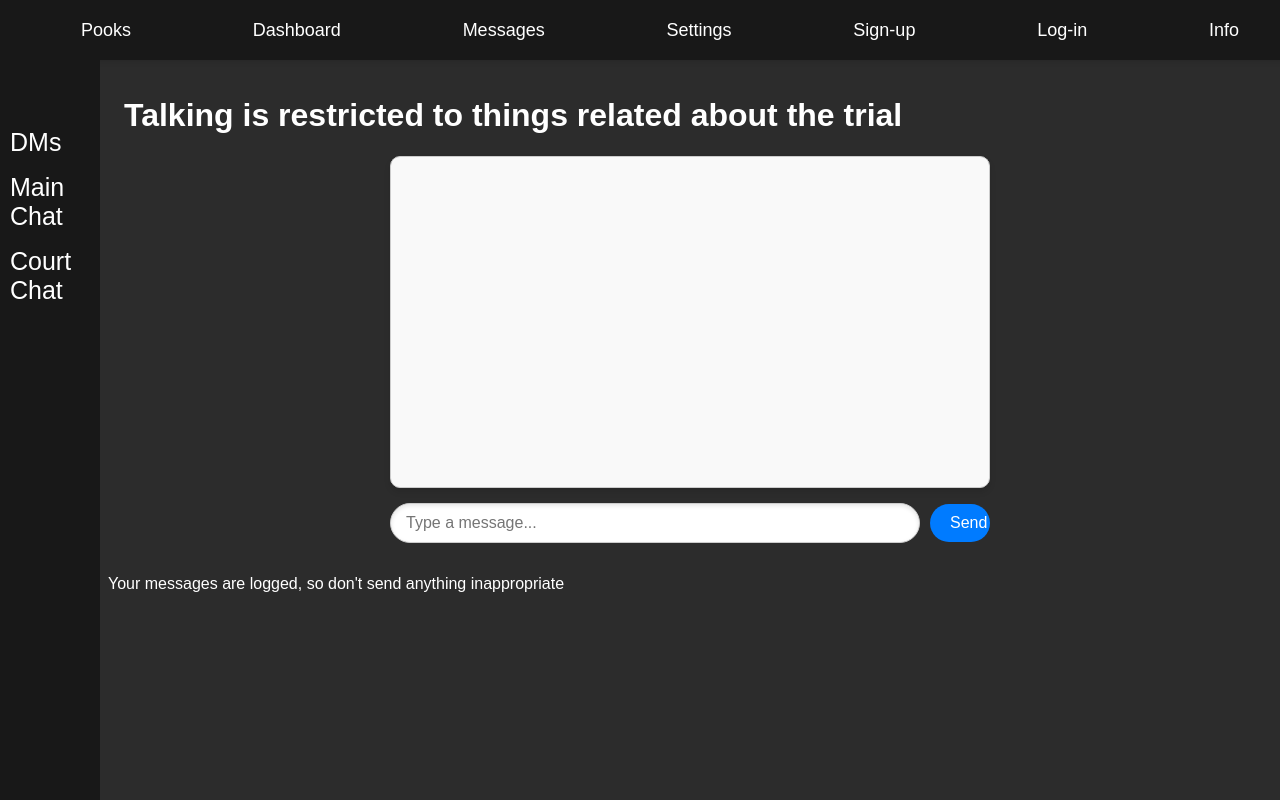
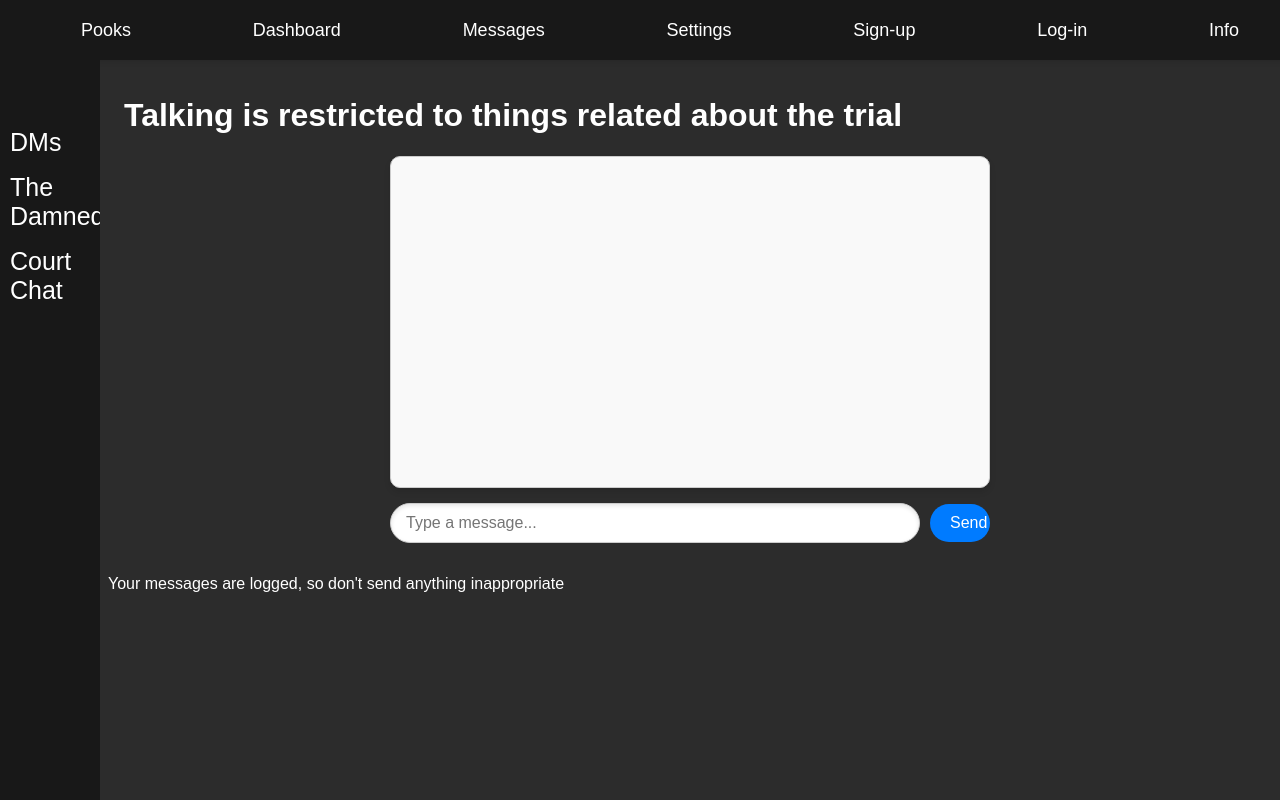
Before and after one commit to StydeoFoor/Pookie-Nation, a plain HTML site: page court.html in a window 1280 px wide. Drawn offline with Linux system fonts and the light colour scheme; no server answers.

Commit message:
Some other changes I want to make

```diff
--- a/court.html
+++ b/court.html
@@ -22,7 +22,7 @@
   </div>
   <div class="msgSidebar">
     <a href="dm.html">DMs</a>
-    <a href="messages.html">Main Chat</a>
+    <a href="messages.html">The Damned</a>
     <a href="court.html">Court Chat</a>
   </div>
 
```
Also changed, not shown: dm.html (+1 -1 lines), messages.html (+1 -1 lines).
